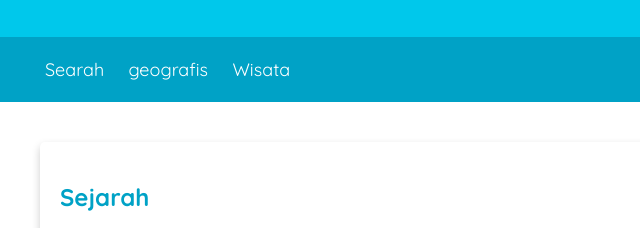
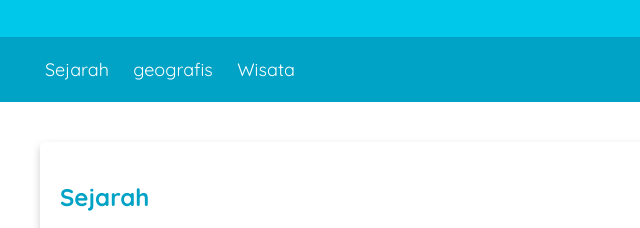
Before and after one commit to Rakhasptro/Web-Profil-Bandung, a plain HTML site: page index.html in a window 1280 px wide. Shown: the part 152-380 px from the top of the page, 0-640 px from the left. Drawn offline with nearby package versions, Linux system fonts and the light colour scheme.

Commit message:
Update typo

```diff
--- a/index.html
+++ b/index.html
@@ -21,7 +21,7 @@
       </div>
   <nav>
     <ul>
-      <li><a href="#Sejarah">Searah</a></li>
+      <li><a href="#Sejarah">Sejarah</a></li>
       <li><a href="#Geografis">geografis</a></li>
       <li><a href="#Wisata">Wisata</a></li>
     </ul>
```
